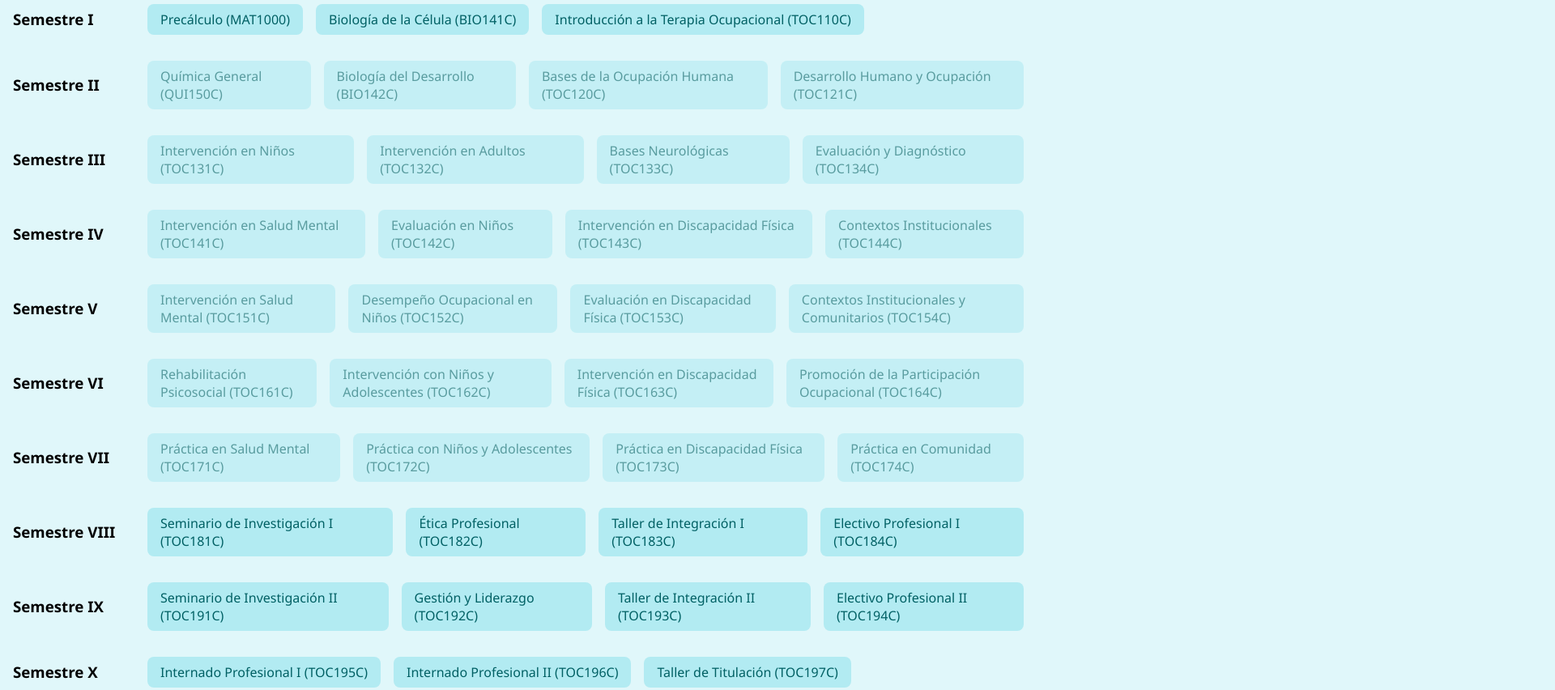
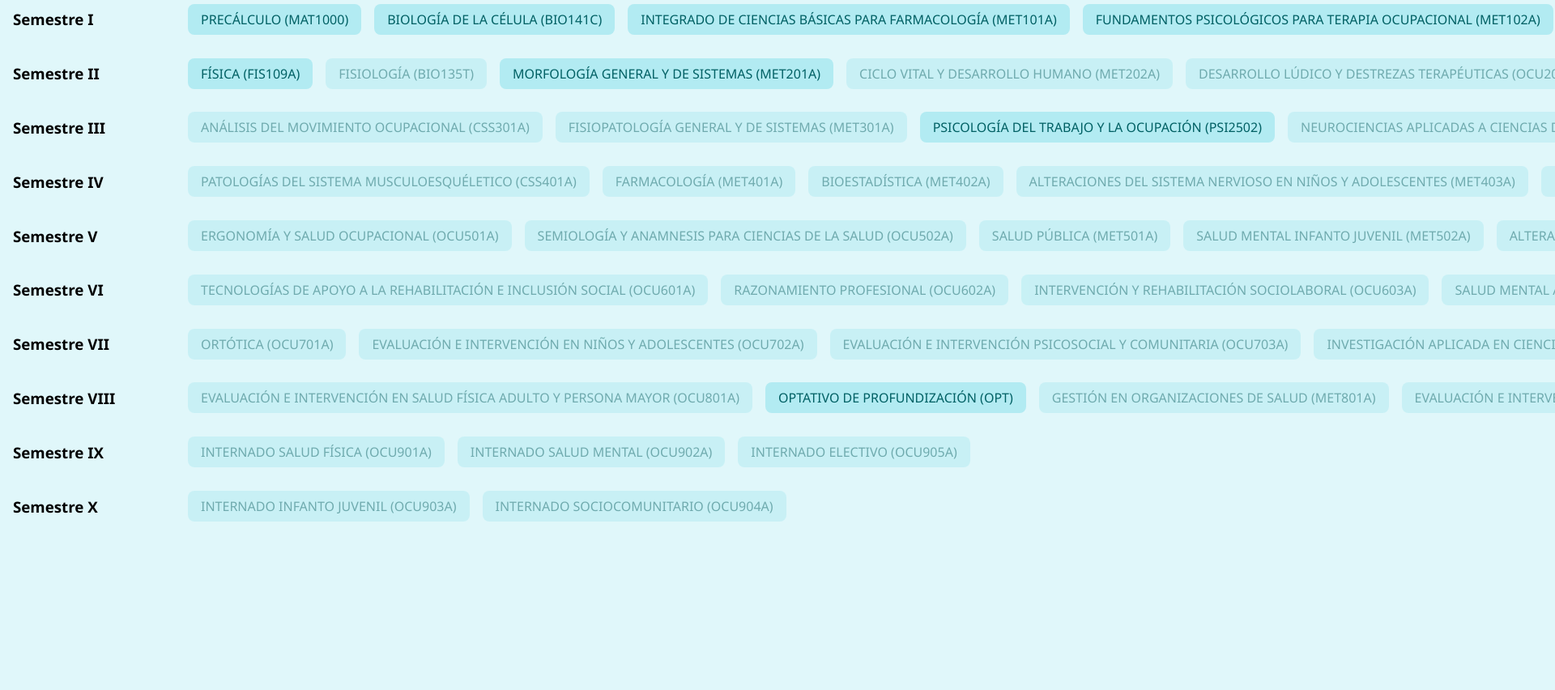
Before and after one commit to valecita77/malla-terapia-ocupacional, a plain HTML site: page index.html in a window 1280 px wide. Shown: the part 220-1072 px from the top of the page at 81% size, 1920 px wide, since content can reach past the window. After the commit the page ends 880 px from the top, so only its background shows below. Drawn offline with Linux system fonts and the light colour scheme.

Commit message:
Add files via upload

```diff
--- a/index.html
+++ b/index.html
@@ -2,13 +2,12 @@
 <html lang="es">
 <head>
 <meta charset="UTF-8" />
-  <meta name="viewport" content="width=device-width, initial-scale=1.0" />
+<meta name="viewport" content="width=device-width, initial-scale=1" />
 <title>Terapia Ocupacional UC</title>
 <style>
   body {
     font-family: 'Segoe UI', Tahoma, Geneva, Verdana, sans-serif;
-      margin: 0;
-      padding: 0;
+    margin: 0; padding: 0;
     transition: background-color 0.3s ease;
   }
   header {
@@ -22,11 +21,13 @@
     display: block;
     padding: 0.5rem;
     font-size: 1rem;
+    border-radius: 6px;
+    border: 1px solid #ccc;
   }
   .malla {
     display: flex;
     flex-direction: column;
-      gap: 2rem;
+    gap: 1.8rem;
     padding: 1rem;
   }
   .semestre {
@@ -36,9 +37,10 @@
     align-items: center;
   }
   .semestre h3 {
-      width: 150px;
+    width: 200px;
     margin: 0;
     flex-shrink: 0;
+    font-weight: 700;
   }
   .ramo {
     padding: 0.5rem 1rem;
@@ -47,14 +49,16 @@
     border-radius: 8px;
     cursor: pointer;
     user-select: none;
-      opacity: 0.6;
+    opacity: 0.5;
     transition: all 0.3s ease;
+    white-space: nowrap;
   }
   .ramo.enabled {
     opacity: 1;
   }
   .ramo.completed {
-      background-color: #69a6d0 !important;
+    background-color: #49759c !important;
+    color: white !important;
     text-decoration: line-through;
   }
 </style>
@@ -73,84 +77,110 @@
 </header>
 
 <section class="malla" id="malla">
-    <!-- SEMESTRE I -->
+
+  <!-- Semestre I -->
   <div class="semestre">
     <h3>Semestre I</h3>
-      <div class="ramo enabled" data-id="MAT1000">Precálculo (MAT1000)</div>
-      <div class="ramo enabled" data-id="BIO141C">Biología de la Célula (BIO141C)</div>
-      <div class="ramo enabled" data-id="TOC110C">Introducción a la Terapia Ocupacional (TOC110C)</div>
+    <div class="ramo enabled" data-id="MAT1000">PRECÁLCULO (MAT1000)</div>
+    <div class="ramo enabled" data-id="BIO141C">BIOLOGÍA DE LA CÉLULA (BIO141C)</div>
+    <div class="ramo enabled" data-id="MET101A">INTEGRADO DE CIENCIAS BÁSICAS PARA FARMACOLOGÍA (MET101A)</div>
+    <div class="ramo enabled" data-id="MET102A">FUNDAMENTOS PSICOLÓGICOS PARA TERAPIA OCUPACIONAL (MET102A)</div>
+    <div class="ramo enabled" data-id="OCU101A">DESARROLLO CREATIVO Y DESTREZAS TERAPÉUTICAS (OCU101A)</div>
+    <div class="ramo enabled" data-id="OCU102A">TERAPIA OCUPACIONAL: PROFESIÓN Y DISCIPLINA (OCU102A)</div>
   </div>
-    <!-- SEMESTRE II -->
+
+  <!-- Semestre II -->
   <div class="semestre">
     <h3>Semestre II</h3>
-      <div class="ramo" data-id="QUI150C" data-prerreq="BIO141C">Química General (QUI150C)</div>
-      <div class="ramo" data-id="BIO142C" data-prerreq="BIO141C">Biología del Desarrollo (BIO142C)</div>
-      <div class="ramo" data-id="TOC120C" data-prerreq="TOC110C">Bases de la Ocupación Humana (TOC120C)</div>
-      <div class="ramo" data-id="TOC121C" data-prerreq="TOC110C">Desarrollo Humano y Ocupación (TOC121C)</div>
+    <div class="ramo" data-id="FIS109A" data-prerreq="">FÍSICA (FIS109A)</div>
+    <div class="ramo" data-id="BIO135T" data-prerreq="BIO141C">FISIOLOGÍA (BIO135T)</div>
+    <div class="ramo" data-id="MET201A" data-prerreq="">MORFOLOGÍA GENERAL Y DE SISTEMAS (MET201A)</div>
+    <div class="ramo" data-id="MET202A" data-prerreq="MET102A">CICLO VITAL Y DESARROLLO HUMANO (MET202A)</div>
+    <div class="ramo" data-id="OCU201A" data-prerreq="OCU101A">DESARROLLO LÚDICO Y DESTREZAS TERAPÉUTICAS (OCU201A)</div>
+    <div class="ramo enabled" data-id="FT">FORMACIÓN TEOLÓGICA</div>
   </div>
-    <!-- SEMESTRE III -->
+
+  <!-- Semestre III -->
   <div class="semestre">
     <h3>Semestre III</h3>
-      <div class="ramo" data-id="TOC131C" data-prerreq="BIO142C">Intervención en Niños (TOC131C)</div>
-      <div class="ramo" data-id="TOC132C" data-prerreq="TOC121C">Intervención en Adultos (TOC132C)</div>
-      <div class="ramo" data-id="TOC133C" data-prerreq="QUI150C">Bases Neurológicas (TOC133C)</div>
-      <div class="ramo" data-id="TOC134C" data-prerreq="TOC120C">Evaluación y Diagnóstico (TOC134C)</div>
+    <div class="ramo" data-id="CSS301A" data-prerreq="FIS109A,MET201A">ANÁLISIS DEL MOVIMIENTO OCUPACIONAL (CSS301A)</div>
+    <div class="ramo" data-id="MET301A" data-prerreq="BIO135T">FISIOPATOLOGÍA GENERAL Y DE SISTEMAS (MET301A)</div>
+    <div class="ramo enabled" data-id="PSI2502">PSICOLOGÍA DEL TRABAJO Y LA OCUPACIÓN (PSI2502)</div>
+    <div class="ramo" data-id="CSS302A" data-prerreq="BIO135T">NEUROCIENCIAS APLICADAS A CIENCIAS DE LA SALUD (CSS302A)</div>
+    <div class="ramo" data-id="OCU301A" data-prerreq="OCU201A">HABILIDADES Y TÉCNICAS TERAPÉUTICAS I (OCU301A)</div>
+    <div class="ramo enabled" data-id="FG3">FORMACIÓN GENERAL</div>
   </div>
-    <!-- SEMESTRE IV -->
+
+  <!-- Semestre IV -->
   <div class="semestre">
     <h3>Semestre IV</h3>
-      <div class="ramo" data-id="TOC141C" data-prerreq="TOC131C">Intervención en Salud Mental (TOC141C)</div>
-      <div class="ramo" data-id="TOC142C" data-prerreq="TOC132C">Evaluación en Niños (TOC142C)</div>
-      <div class="ramo" data-id="TOC143C" data-prerreq="TOC133C">Intervención en Discapacidad Física (TOC143C)</div>
-      <div class="ramo" data-id="TOC144C" data-prerreq="TOC134C">Contextos Institucionales (TOC144C)</div>
+    <div class="ramo" data-id="CSS401A" data-prerreq="CSS301A">PATOLOGÍAS DEL SISTEMA MUSCULOESQUÉLETICO (CSS401A)</div>
+    <div class="ramo" data-id="MET401A" data-prerreq="MET101A">FARMACOLOGÍA (MET401A)</div>
+    <div class="ramo" data-id="MET402A" data-prerreq="MAT1000">BIOESTADÍSTICA (MET402A)</div>
+    <div class="ramo" data-id="MET403A" data-prerreq="CSS302A">ALTERACIONES DEL SISTEMA NERVIOSO EN NIÑOS Y ADOLESCENTES (MET403A)</div>
+    <div class="ramo" data-id="OCU401A" data-prerreq="OCU301A">HABILIDADES TÉCNICAS Y TERAPÉUTICAS II (OCU401A)</div>
+    <div class="ramo enabled" data-id="FG4">FORMACIÓN GENERAL</div>
   </div>
-    <!-- SEMESTRE V -->
+
+  <!-- Semestre V -->
   <div class="semestre">
     <h3>Semestre V</h3>
-      <div class="ramo" data-id="TOC151C" data-prerreq="TOC144C">Intervención en Salud Mental (TOC151C)</div>
-      <div class="ramo" data-id="TOC152C" data-prerreq="TOC143C">Desempeño Ocupacional en Niños (TOC152C)</div>
-      <div class="ramo" data-id="TOC153C" data-prerreq="TOC142C">Evaluación en Discapacidad Física (TOC153C)</div>
-      <div class="ramo" data-id="TOC154C" data-prerreq="TOC132C">Contextos Institucionales y Comunitarios (TOC154C)</div>
+    <div class="ramo" data-id="OCU501A" data-prerreq="CSS401A">ERGONOMÍA Y SALUD OCUPACIONAL (OCU501A)</div>
+    <div class="ramo" data-id="OCU502A" data-prerreq="OCU401A">SEMIOLOGÍA Y ANAMNESIS PARA CIENCIAS DE LA SALUD (OCU502A)</div>
+    <div class="ramo" data-id="MET501A" data-prerreq="MET402A">SALUD PÚBLICA (MET501A)</div>
+    <div class="ramo" data-id="MET502A" data-prerreq="MET202A,MET403A">SALUD MENTAL INFANTO JUVENIL (MET502A)</div>
+    <div class="ramo" data-id="MET503A" data-prerreq="CSS302A">ALTERACIONES DEL SISTEMA NERVIOSO EN ADULTOS (MET503A)</div>
+    <div class="ramo enabled" data-id="FIL2001">FILOSOFÍA ¿PARA QUÉ? (FIL2001)</div>
   </div>
-    <!-- SEMESTRE VI -->
+
+  <!-- Semestre VI -->
   <div class="semestre">
     <h3>Semestre VI</h3>
-      <div class="ramo" data-id="TOC161C" data-prerreq="TOC151C">Rehabilitación Psicosocial (TOC161C)</div>
-      <div class="ramo" data-id="TOC162C" data-prerreq="TOC152C">Intervención con Niños y Adolescentes (TOC162C)</div>
-      <div class="ramo" data-id="TOC163C" data-prerreq="TOC153C">Intervención en Discapacidad Física (TOC163C)</div>
-      <div class="ramo" data-id="TOC164C" data-prerreq="TOC154C">Promoción de la Participación Ocupacional (TOC164C)</div>
+    <div class="ramo" data-id="OCU601A" data-prerreq="OCU501A">TECNOLOGÍAS DE APOYO A LA REHABILITACIÓN E INCLUSIÓN SOCIAL (OCU601A)</div>
+    <div class="ramo" data-id="OCU602A" data-prerreq="OCU501A">RAZONAMIENTO PROFESIONAL (OCU602A)</div>
+    <div class="ramo" data-id="OCU603A" data-prerreq="OCU501A">INTERVENCIÓN Y REHABILITACIÓN SOCIOLABORAL (OCU603A)</div>
+    <div class="ramo" data-id="MET601A" data-prerreq="MET503A">SALUD MENTAL ADULTO Y PERSONA MAYOR (MET601A)</div>
+    <div class="ramo" data-id="CSS601A" data-prerreq="FIL2001">BIOÉTICA (CSS601A)</div>
+    <div class="ramo enabled" data-id="FG6">FORMACIÓN GENERAL</div>
   </div>
-    <!-- SEMESTRE VII -->
+
+  <!-- Semestre VII -->
   <div class="semestre">
     <h3>Semestre VII</h3>
-      <div class="ramo" data-id="TOC171C" data-prerreq="TOC161C">Práctica en Salud Mental (TOC171C)</div>
-      <div class="ramo" data-id="TOC172C" data-prerreq="TOC162C">Práctica con Niños y Adolescentes (TOC172C)</div>
-      <div class="ramo" data-id="TOC173C" data-prerreq="TOC163C">Práctica en Discapacidad Física (TOC173C)</div>
-      <div class="ramo" data-id="TOC174C" data-prerreq="TOC164C">Práctica en Comunidad (TOC174C)</div>
+    <div class="ramo" data-id="OCU701A" data-prerreq="OCU601A">ORTÓTICA (OCU701A)</div>
+    <div class="ramo" data-id="OCU702A" data-prerreq="MET502A,OCU602A">EVALUACIÓN E INTERVENCIÓN EN NIÑOS Y ADOLESCENTES (OCU702A)</div>
+    <div class="ramo" data-id="OCU703A" data-prerreq="OCU603A">EVALUACIÓN E INTERVENCIÓN PSICOSOCIAL Y COMUNITARIA (OCU703A)</div>
+    <div class="ramo" data-id="OCU704A" data-prerreq="MET402A,CSS601A">INVESTIGACIÓN APLICADA EN CIENCIA DE LA OCUPACIÓN (OCU704A)</div>
+    <div class="ramo enabled" data-id="FG7a">FORMACIÓN GENERAL</div>
+    <div class="ramo enabled" data-id="FG7b">FORMACIÓN GENERAL</div>
   </div>
-    <!-- SEMESTRE VIII -->
+
+  <!-- Semestre VIII -->
   <div class="semestre">
     <h3>Semestre VIII</h3>
-      <div class="ramo" data-id="TOC181C">Seminario de Investigación I (TOC181C)</div>
-      <div class="ramo" data-id="TOC182C">Ética Profesional (TOC182C)</div>
-      <div class="ramo" data-id="TOC183C">Taller de Integración I (TOC183C)</div>
-      <div class="ramo" data-id="TOC184C">Electivo Profesional I (TOC184C)</div>
+    <div class="ramo" data-id="OCU801A" data-prerreq="OCU701A,CSS601A">EVALUACIÓN E INTERVENCIÓN EN SALUD FÍSICA ADULTO Y PERSONA MAYOR (OCU801A)</div>
+    <div class="ramo enabled" data-id="OPT">OPTATIVO DE PROFUNDIZACIÓN (OPT)</div>
+    <div class="ramo" data-id="MET801A" data-prerreq="MET402A">GESTIÓN EN ORGANIZACIONES DE SALUD (MET801A)</div>
+    <div class="ramo" data-id="OCU802A" data-prerreq="MET401A,OCU601A">EVALUACIÓN E INTERVENCIÓN EN SALUD MENTAL ADULTO Y PERSONA MAYOR (OCU802A)</div>
+    <div class="ramo" data-id="OCU803A" data-prerreq="OCU704A">UNIDAD DE INVESTIGACIÓN EN LA CIENCIA DE LA OCUPACIÓN (OCU803A)</div>
+    <div class="ramo enabled" data-id="FG8">FORMACIÓN GENERAL</div>
   </div>
-    <!-- SEMESTRE IX -->
+
+  <!-- Semestre IX -->
   <div class="semestre">
     <h3>Semestre IX</h3>
-      <div class="ramo" data-id="TOC191C">Seminario de Investigación II (TOC191C)</div>
-      <div class="ramo" data-id="TOC192C">Gestión y Liderazgo (TOC192C)</div>
-      <div class="ramo" data-id="TOC193C">Taller de Integración II (TOC193C)</div>
-      <div class="ramo" data-id="TOC194C">Electivo Profesional II (TOC194C)</div>
+    <div class="ramo" data-id="OCU901A" data-prerreq="OCU801A,MET801A,OCU802A,OCU803A">INTERNADO SALUD FÍSICA (OCU901A)</div>
+    <div class="ramo" data-id="OCU902A" data-prerreq="MET801A,OCU802A,OCU803A">INTERNADO SALUD MENTAL (OCU902A)</div>
+    <div class="ramo" data-id="OCU905A" data-prerreq="MET801A,OCU802A,OCU803A">INTERNADO ELECTIVO (OCU905A)</div>
   </div>
-    <!-- SEMESTRE X -->
+
+  <!-- Semestre X -->
   <div class="semestre">
     <h3>Semestre X</h3>
-      <div class="ramo" data-id="TOC195C">Internado Profesional I (TOC195C)</div>
-      <div class="ramo" data-id="TOC196C">Internado Profesional II (TOC196C)</div>
-      <div class="ramo" data-id="TOC197C">Taller de Titulación (TOC197C)</div>
+    <div class="ramo" data-id="OCU903A" data-prerreq="MET801A,OCU802A,OCU803A">INTERNADO INFANTO JUVENIL (OCU903A)</div>
+    <div class="ramo" data-id="OCU904A" data-prerreq="MET801A,OCU802A,OCU803A">INTERNADO SOCIOCOMUNITARIO (OCU904A)</div>
   </div>
+
 </section>
 
 <script>
@@ -165,6 +195,7 @@
   const selector = document.getElementById("color-selector");
   const ramos = document.querySelectorAll(".ramo");
 
+  // Función para aplicar color
   function aplicarColor(color) {
     const c = colores[color];
     document.body.style.backgroundColor = c.fondo;
@@ -176,11 +207,20 @@
     });
   }
 
+  // Actualiza habilitados según prerrequisitos y aprobados
   function actualizarHabilitados() {
     const completados = new Set([...document.querySelectorAll(".ramo.completed")].map(el => el.dataset.id));
+
     ramos.forEach(ramo => {
-        const req = ramo.dataset.prerreq;
-        if (!req || completados.has(req)) {
+      const prerreqs = ramo.dataset.prerreq;
+      if (!prerreqs || prerreqs.trim() === "") {
+        ramo.classList.add("enabled");
+        ramo.classList.remove("disabled");
+        return;
+      }
+      const prereqArray = prerreqs.split(",").map(s => s.trim());
+      const todosCumplen = prereqArray.every(p => completados.has(p));
+      if (todosCumplen) {
         ramo.classList.add("enabled");
         ramo.classList.remove("disabled");
       } else {
@@ -190,13 +230,11 @@
     });
   }
 
+  // Inicialización y eventos de click
   ramos.forEach(ramo => {
-      // Inicialmente habilitar solo los que no tienen prerrequisitos
-      if (!ramo.dataset.prerreq) {
+    // Habilitar solo si no tiene prerrequisitos (o ya se habilitará en actualizarHabilitados)
+    if (!ramo.dataset.prerreq || ramo.dataset.prerreq.trim() === "") {
       ramo.classList.add("enabled");
-      } else {
-        ramo.classList.remove("enabled");
-        ramo.classList.add("disabled");
     }
 
     ramo.addEventListener("click", () => {
@@ -215,7 +253,6 @@
 
   selector.addEventListener("change", () => {
     aplicarColor(selector.value);
-      // Reaplicar colores a ramos completados
     ramos.forEach(ramo => {
       if (ramo.classList.contains("completed")) {
         ramo.style.backgroundColor = colores[selector.value].completado;
```
Lines whose indentation alone changed are shown as unchanged.
